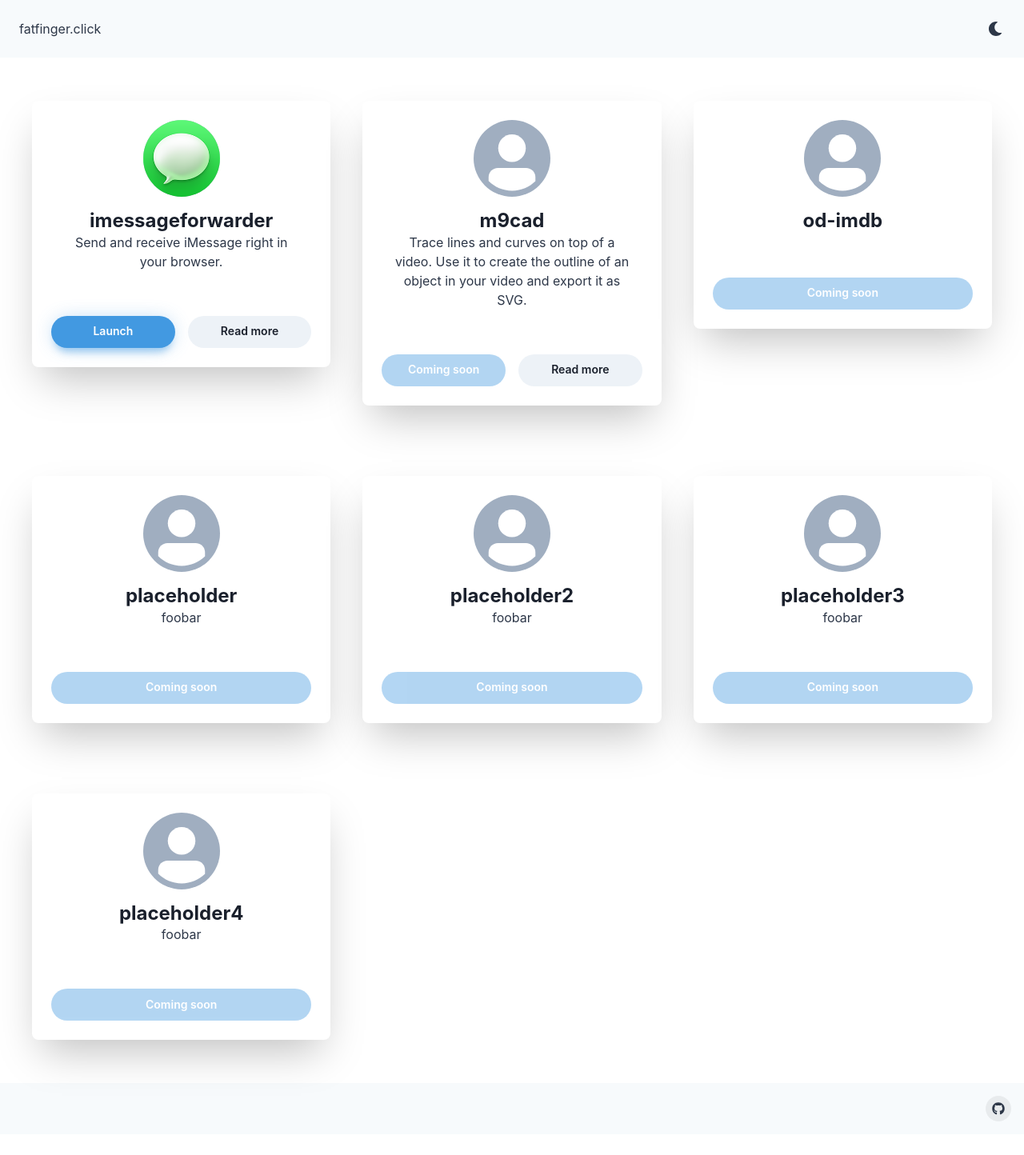
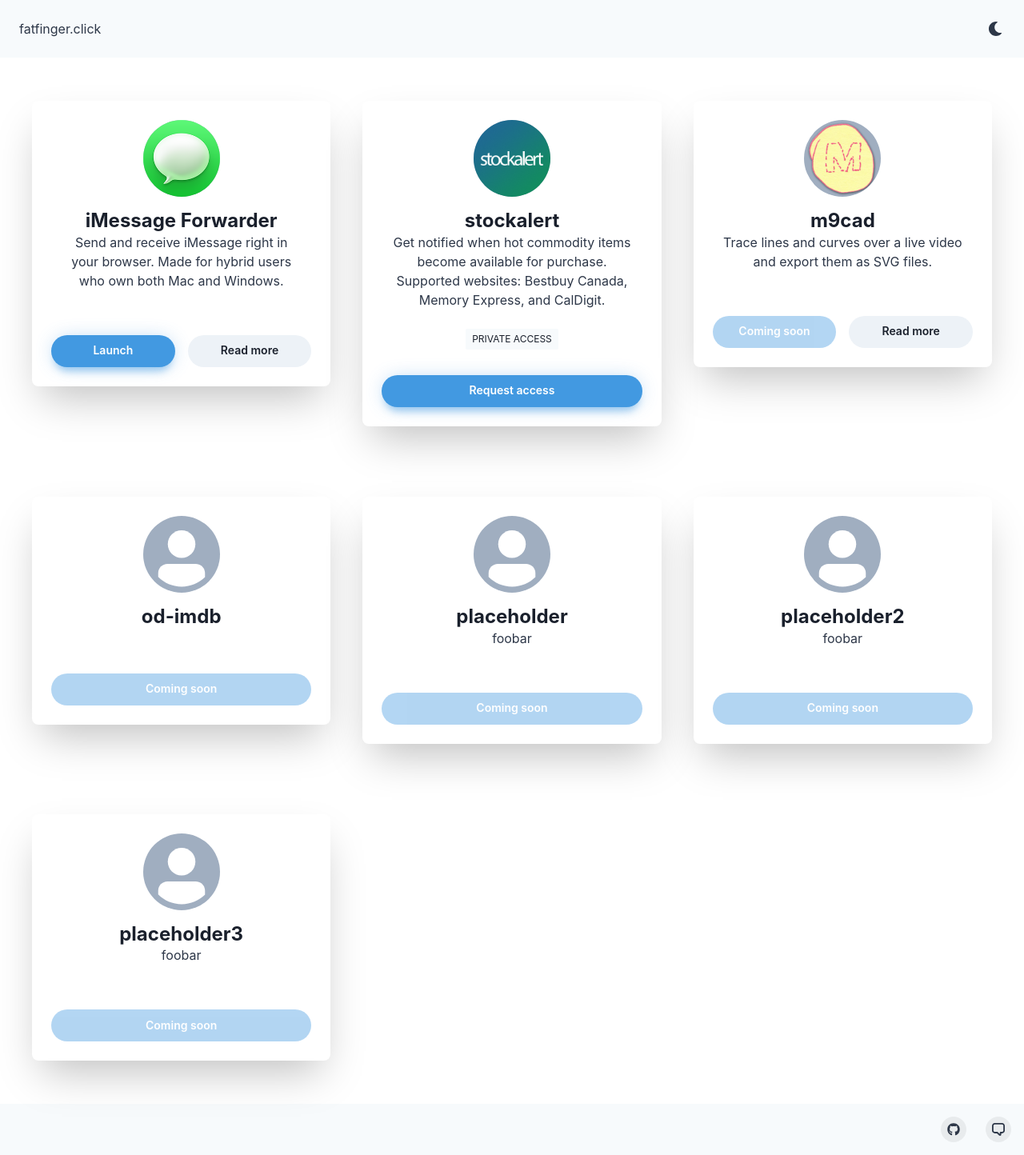
Before and after one commit to jaeseopark/fatfinger.click, a React (Create React App) app: page / in a window 1280 px wide. Shown: the whole page at 80% size. Before the commit the page ends 1418 px from the top, so only its background shows below. Built offline with nearby package versions, Linux system fonts and the light colour scheme.

Commit message:
add more apps and update styling

```diff
--- a/src/Footer.tsx
+++ b/src/Footer.tsx
@@ -9,9 +9,7 @@
 } from "@chakra-ui/react";
 import { FaGithub } from "react-icons/fa";
 import { ReactNode } from "react";
-import { EmailIcon } from "@chakra-ui/icons";
-
-const showMailToButton = false;
+import { ChatIcon } from "@chakra-ui/icons";
 
 const SocialButton = ({
   children,
@@ -65,11 +63,12 @@
           <SocialButton label={"Github"} href="https://github.com/jaeseopark">
             <FaGithub />
           </SocialButton>
-          {showMailToButton && (
-            <SocialButton label={"Github"} href="mailto:...">
-              <EmailIcon />
-            </SocialButton>
-          )}
+          <SocialButton
+            label={"Github"}
+            href="https://github.com/jaeseopark/fatfinger.click/issues/new?title=I%20need%20help"
+          >
+            <ChatIcon />
+          </SocialButton>
         </Stack>
       </Container>
     </Box>
--- a/src/ServiceCard.tsx
+++ b/src/ServiceCard.tsx
@@ -9,62 +9,27 @@
   useColorModeValue,
   Avatar,
 } from "@chakra-ui/react";
-import Service from "./type/service";
+import Service, { ReleaseStatus } from "./type/service";
 
-const ServiceCard = ({
-  name,
+const PrimaryButton = ({
+  primaryLink,
   releaseStatus,
-  logoSource,
-  description,
-  externalLink,
-  tags,
-}: Service) => {
+}: {
+  primaryLink?: string;
+  releaseStatus: ReleaseStatus;
+}) => {
+  const getButtonLabel = () => {
+    switch (releaseStatus) {
+      case "production":
+        return "Launch";
+      case "beta":
+        return "Request access";
+      default:
+        return "Coming soon";
+    }
+  };
+
   return (
-    <Center py={6}>
-      <Box
-        maxW={"420px"}
-        w={"full"}
-        bg={useColorModeValue("white", "gray.900")}
-        boxShadow={"2xl"}
-        rounded={"lg"}
-        p={6}
-        textAlign={"center"}
-      >
-        <Avatar
-          size={"xl"}
-          src={logoSource}
-          alt={"Avatar Alt"}
-          mb={4}
-          pos={"relative"}
-        />
-        <Heading fontSize={"2xl"} fontFamily={"body"}>
-          {name}
-        </Heading>
-        <Text
-          textAlign={"center"}
-          color={useColorModeValue("gray.700", "gray.400")}
-          px={3}
-        >
-          {description}
-        </Text>
-
-        <Stack align={"center"} justify={"center"} direction={"row"} mt={6}>
-          {tags &&
-            tags.map((tag) => (
-              <Badge
-                px={2}
-                py={1}
-                // eslint-disable-next-line react-hooks/rules-of-hooks
-                bg={useColorModeValue("gray.50", "gray.800")}
-                fontWeight={"400"}
-                key={tag}
-              >
-                {tag}
-              </Badge>
-            ))}
-        </Stack>
-
-        <Stack mt={8} direction={"row"} spacing={4}>
     <Button
       flex={1}
       fontSize={"sm"}
@@ -80,12 +45,16 @@
       _focus={{
         bg: "blue.500",
       }}
-            onClick={() => window.open("/" + name, "_self")}
+      onClick={() => window.open(primaryLink, "_self")}
       disabled={releaseStatus === "development"}
     >
-            {releaseStatus === "development" ? "Coming soon" : "Launch"}
+      {getButtonLabel()}
     </Button>
-          {externalLink && (
+  );
+};
+const ReadMoreButton = ({ externalLink }: { externalLink?: string }) => {
+  if (!externalLink) return null;
+  return (
     <Button
       flex={1}
       fontSize={"sm"}
@@ -97,10 +66,107 @@
     >
       Read more
     </Button>
-          )}
+  );
+};
+
+const Tags = ({
+  releaseStatus,
+  additionalTags,
+}: {
+  releaseStatus: ReleaseStatus;
+  additionalTags?: string[];
+}) => {
+  const tags = releaseStatus === "beta" ? ["private access"] : [];
+  if (additionalTags) {
+    tags.push(...additionalTags);
+  }
+  return (
+    <Stack align={"center"} justify={"center"} direction={"row"} mt={6}>
+      {tags.map((tag) => (
+        <Badge
+          px={2}
+          py={1}
+          // eslint-disable-next-line react-hooks/rules-of-hooks
+          bg={useColorModeValue("gray.50", "gray.800")}
+          fontWeight={"400"}
+          key={tag}
+        >
+          {tag}
+        </Badge>
+      ))}
     </Stack>
+  );
+};
+
+// @ts-ignore
+const CenteredContainer = ({ children }) => (
+  <Center py={6}>
+    <Box
+      maxW={"420px"}
+      w={"full"}
+      bg={useColorModeValue("white", "gray.900")}
+      boxShadow={"2xl"}
+      rounded={"lg"}
+      p={6}
+      textAlign={"center"}
+    >
+      {children}
     </Box>
   </Center>
+);
+
+// @ts-ignore
+const Logo = ({ logoSource }) => (
+  <Avatar
+    size={"xl"}
+    src={logoSource}
+    alt={"Avatar Alt"}
+    mb={4}
+    pos={"relative"}
+  />
+);
+
+// @ts-ignore
+const Name = ({ name }) => (
+  <Heading fontSize={"2xl"} fontFamily={"body"}>
+    {name}
+  </Heading>
+);
+
+// @ts-ignore
+const Description = ({ description }) => (
+  <Text
+    textAlign={"center"}
+    color={useColorModeValue("gray.700", "gray.400")}
+    px={3}
+  >
+    {description}
+  </Text>
+);
+
+const ServiceCard = ({
+  name,
+  releaseStatus,
+  logoSource,
+  description,
+  primaryLink,
+  externalLink,
+  additionalTags,
+}: Service) => {
+  return (
+    <CenteredContainer>
+      <Logo logoSource={logoSource} />
+      <Name name={name} />
+      <Description description={description} />
+      <Tags releaseStatus={releaseStatus} additionalTags={additionalTags} />
+      <Stack mt={8} direction={"row"} spacing={4}>
+        <PrimaryButton
+          primaryLink={primaryLink}
+          releaseStatus={releaseStatus}
+        />
+        <ReadMoreButton externalLink={externalLink} />
+      </Stack>
+    </CenteredContainer>
   );
 };
 
--- a/src/Services.tsx
+++ b/src/Services.tsx
@@ -4,22 +4,35 @@
 import ServiceCard from "./ServiceCard";
 
 import imfWebIcon from "./asset/imfweb.png";
+import stockalertIcon from "./asset/stockalert.png";
+import m9cadIcon from "./asset/m9cad.png";
 
 export const SERVICES: Service[] = [
   {
-    name: "imessageforwarder",
+    name: "iMessage Forwarder",
     releaseStatus: "production",
     logoSource: imfWebIcon,
     description:
-      "Send and receive iMessage right in your browser.",
+      "Send and receive iMessage right in your browser. Made for hybrid users who own both Mac and Windows.",
+    primaryLink: "/imessageforwarder",
     externalLink: "https://github.com/jaeseopark/imessageforwarder-web",
+  },
+  {
+    name: "stockalert",
+    releaseStatus: "beta",
+    description:
+      "Get notified when hot commodity items become available for purchase. Supported websites: Bestbuy Canada, Memory Express, and CalDigit.",
+    primaryLink:
+      "https://github.com/jaeseopark/stockalert/issues/new?title=Access%20Request",
+    logoSource: stockalertIcon,
   },
   {
     name: "m9cad",
     releaseStatus: "development",
     description:
-      "Trace lines and curves on top of a video. Use it to create the outline of an object in your video and export it as SVG.",
+      "Trace lines and curves over a live video and export them as SVG files.",
     externalLink: "https://github.com/jaeseopark/m9cad",
+    logoSource: m9cadIcon,
   },
   {
     name: "od-imdb",
@@ -41,11 +54,6 @@
     releaseStatus: "development",
     description: "foobar",
   },
-  {
-    name: "placeholder4",
-    releaseStatus: "development",
-    description: "foobar",
-  },
 ];
 
 const Services = () => (
```
Also changed, not shown: src/type/service.ts (+3 -9 lines), src/asset/m9cad.png (added), src/asset/stockalert.png (added). Lines whose indentation alone changed are shown as unchanged.
